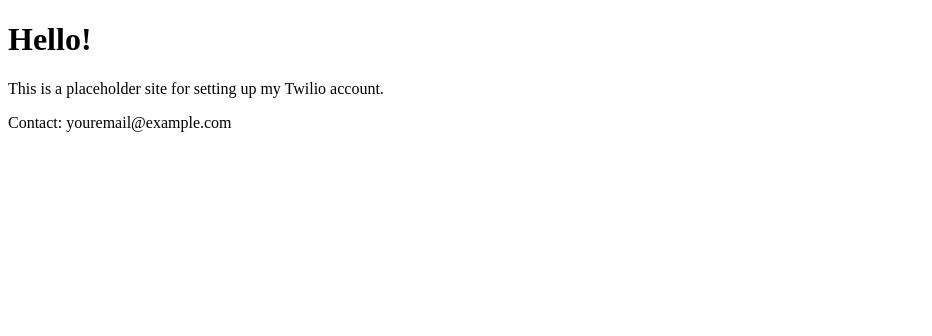
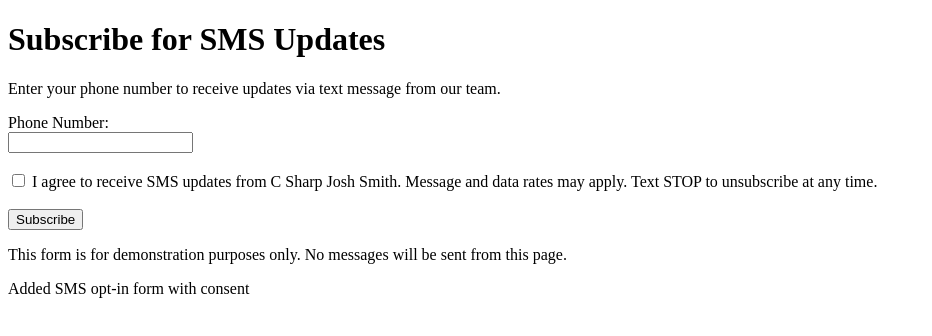
Before and after one commit to csharpjoshsmith/twilio-site, a plain HTML site: page index.html in a window 1280 px wide. Shown: the whole page, without its empty margins (0-932 px from the left). Drawn offline with Linux system fonts and the light colour scheme.

Commit message:
Update index.html

```diff
--- a/index.html
+++ b/index.html
@@ -3,11 +3,26 @@
 <head>
   <meta charset="UTF-8">
   <meta name="viewport" content="width=device-width, initial-scale=1.0">
-  <title>My Twilio Setup Page</title>
+  <title>SMS Consent Page</title>
 </head>
 <body>
-  <h1>Hello!</h1>
-  <p>This is a placeholder site for setting up my Twilio account.</p>
-  <p>Contact: youremail@example.com</p>
+  <h1>Subscribe for SMS Updates</h1>
+  <p>Enter your phone number to receive updates via text message from our team.</p>
+
+  <form>
+    <label for="phone">Phone Number:</label><br>
+    <input type="tel" id="phone" name="phone" required><br><br>
+
+    <input type="checkbox" id="consent" name="consent" required>
+    <label for="consent">
+      I agree to receive SMS updates from C Sharp Josh Smith. Message and data rates may apply. Text STOP to unsubscribe at any time.
+    </label><br><br>
+
+    <input type="submit" value="Subscribe">
+  </form>
+
+  <p>This form is for demonstration purposes only. No messages will be sent from this page.</p>
 </body>
 </html>
+
+Added SMS opt-in form with consent
```
